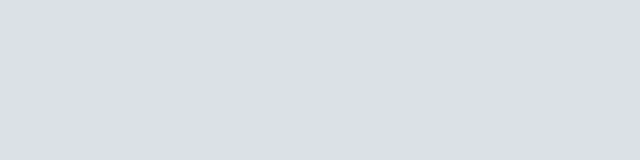
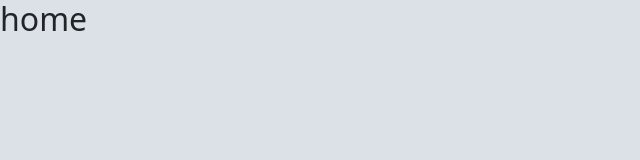
Before and after one commit to Pritamdutta7498/Bd-Job-Portal, a React (Vite) app: page / in a window 1280 px wide. Shown: the top 160 px of the page, without its empty margins (0-640 px from the left). Built offline with nearby package versions, Linux system fonts and the light colour scheme.

Commit message:
added home page under mainlayout

```diff
--- /dev/null
+++ b/src/pages/Home/Home.jsx
@@ -0,0 +1,11 @@
+import React from 'react';
+
+const Home = () => {
+    return (
+        <div>
+            <h2>home</h2>
+        </div>
+    );
+};
+
+export default Home;
```
Also changed, not shown: src/routes/Routes.jsx (+8 -0 lines).
